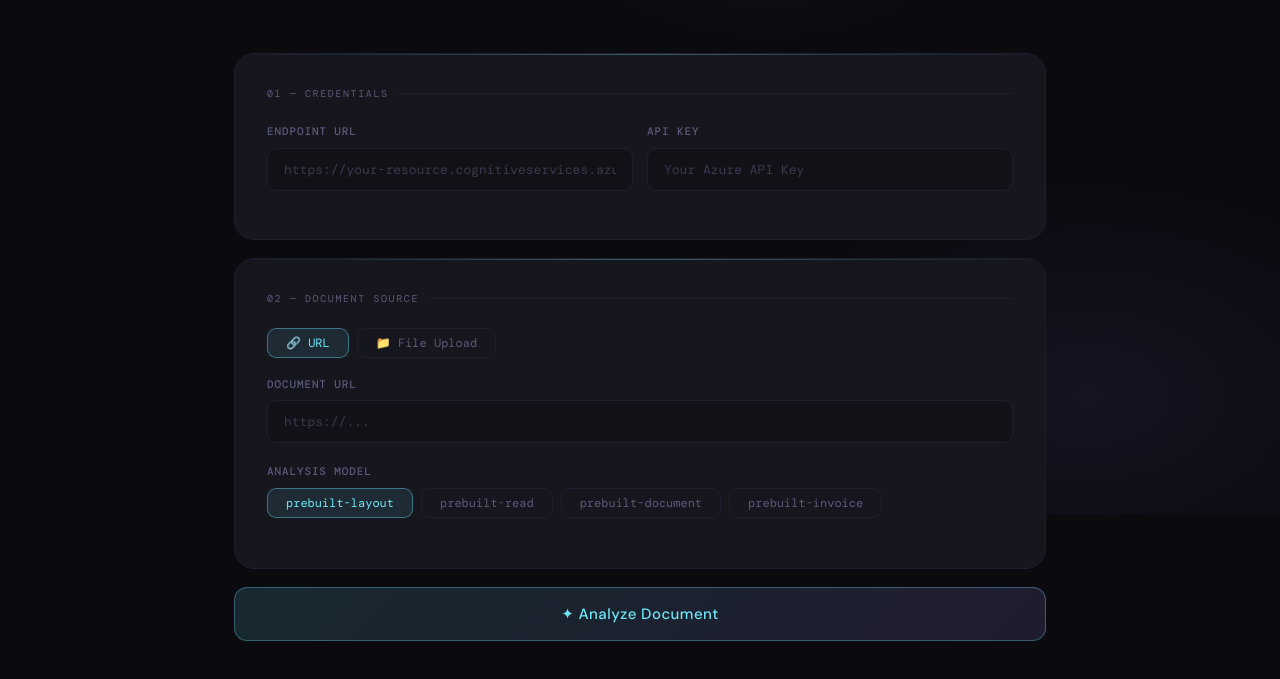
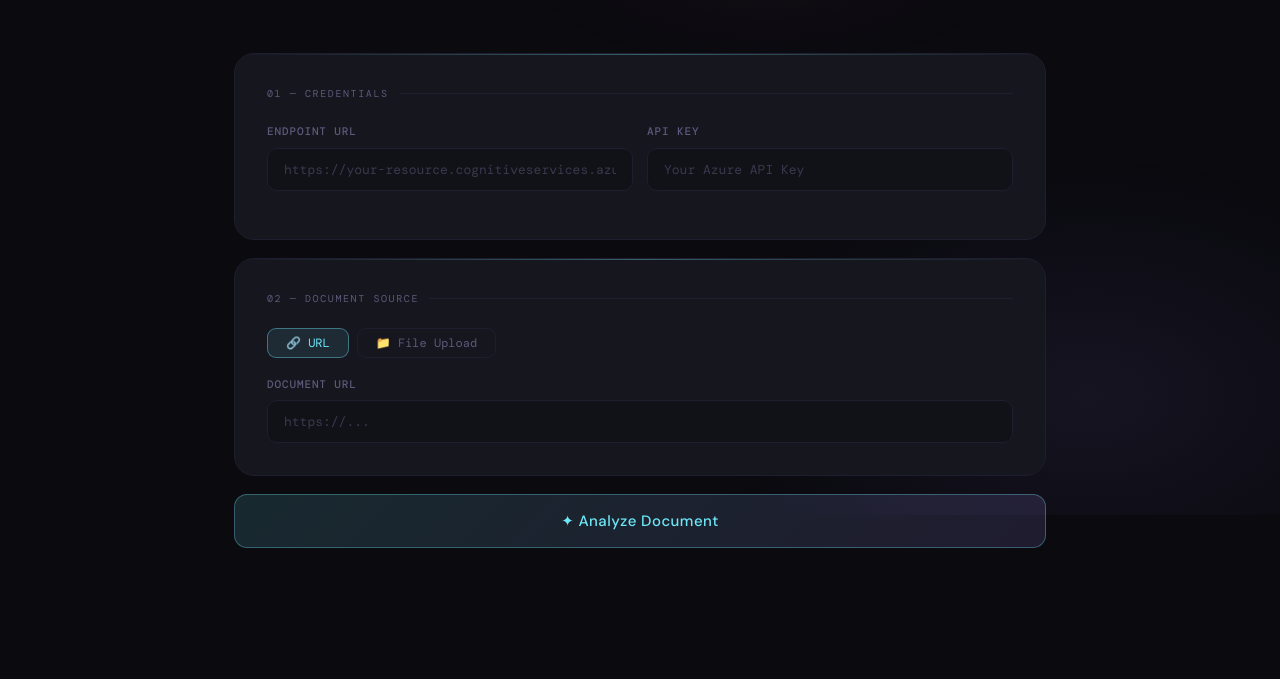
Before and after one commit to tharundev-123/azure-doc-analyzer, a plain HTML site: page index.html in a window 1280 px wide. Shown: the part 285-964 px from the top of the page. Drawn offline with nearby package versions, Linux system fonts and the light colour scheme; a web font is replaced by a local one.

Commit message:
Remove model selector

```diff
--- a/index.html
+++ b/index.html
@@ -64,15 +64,6 @@
       </div>
     </div>
 
-    <div class="field" style="margin-top:20px; margin-bottom:0">
-      <label>Analysis Model</label>
-      <div class="toggle-row" id="model-tabs">
-        <button class="toggle-btn active" onclick="selectModel('prebuilt-layout', this)">prebuilt-layout</button>
-        <button class="toggle-btn" onclick="selectModel('prebuilt-read', this)">prebuilt-read</button>
-        <button class="toggle-btn" onclick="selectModel('prebuilt-document', this)">prebuilt-document</button>
-        <button class="toggle-btn" onclick="selectModel('prebuilt-invoice', this)">prebuilt-invoice</button>
-      </div>
-    </div>
   </div>
 
   <!-- ANALYZE BUTTON -->
```
